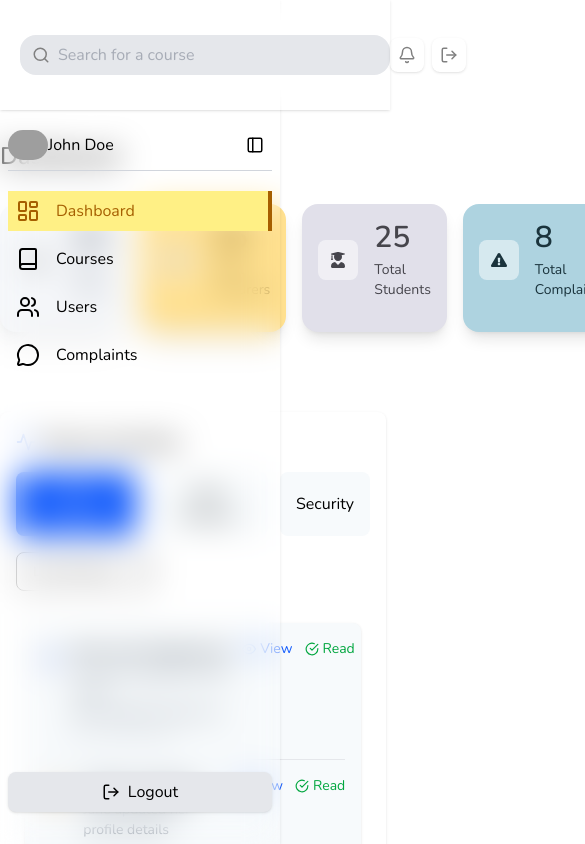
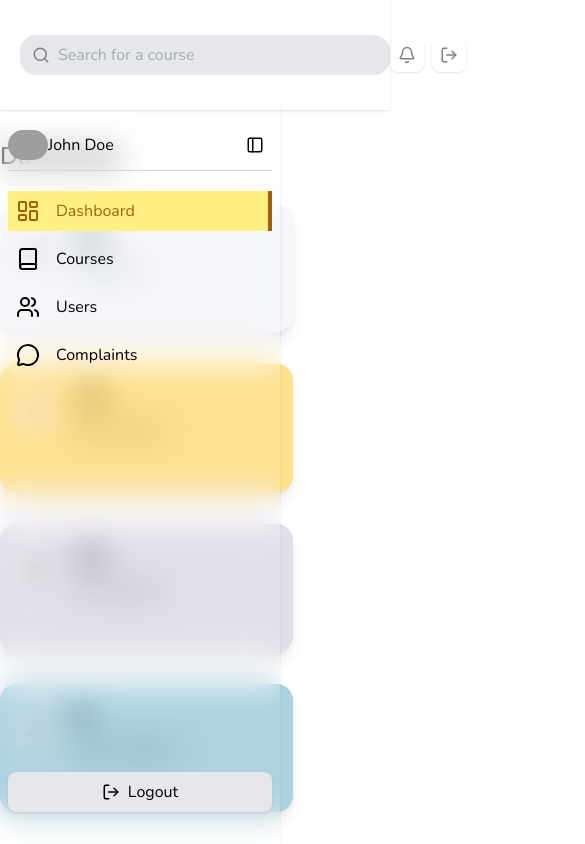
Before and after one commit to amandangum/Score-Tracker, a React (Vite) app: page /admin-dashboard in a window 390 px wide. Shown: the top 844 px of the page, 585 px wide, since content can reach past the window. Built offline with nearby package versions, Linux system fonts and the light colour scheme; grey boxes are pictures that could not be loaded.

Commit message:
commiting latest changes

```diff
--- a/src/components/(admin-routes)/AdminDash.jsx
+++ b/src/components/(admin-routes)/AdminDash.jsx
@@ -9,7 +9,9 @@ function AdminDash({sidebarOpen, setSidebarOpen}) {
     <div>
     <div >
 
-      <DashboardNav/>
+      <DashboardNav
+
+      />
     <Sidebar
     routes={adminRoute}
     sidebarOpen={sidebarOpen}
--- a/src/components/(admin-routes)/Complaints/AdminComplaints.jsx
+++ b/src/components/(admin-routes)/Complaints/AdminComplaints.jsx
@@ -8,7 +8,7 @@ function AdminComplaints({sidebarOpen, setSidebarOpen}) {
     <div>
     <div >
 
-      <DashboardNav/>
+      <DashboardNav />
     <Sidebar
     routes={adminRoute}
     sidebarOpen={sidebarOpen}
--- a/src/components/(admin-routes)/Dashboard/Dashboard.jsx
+++ b/src/components/(admin-routes)/Dashboard/Dashboard.jsx
@@ -11,7 +11,7 @@ import RecentAct from "./RecentAct";
 function Dashboard() {
   return (
     <div>
-      <div className="flex gap-4">
+      <div className="md:flex items-center gap-4">
         <LecturerCard
           Icon={<FaUser />}
           title="Total Users "
--- a/src/components/(admin-routes)/Dashboard/RecentAct.jsx
+++ b/src/components/(admin-routes)/Dashboard/RecentAct.jsx
@@ -119,7 +119,7 @@ function RecentAct() {
                     </div>
                   </div>
 
-                  <div className="flex gap-3">
+                  <div className="md:flex gap-3">
                     <button className="flex items-center gap-1 text-sm text-blue-600 hover:underline">
                       <FiEye /> View
                     </button>
--- a/src/components/(teacher-routes)/Dashboard/LecturerCard.jsx
+++ b/src/components/(teacher-routes)/Dashboard/LecturerCard.jsx
@@ -4,7 +4,7 @@ function LecturerCard({title, content, textColor, bgColor, Icon}) {
   return (
     <div
       style={{ backgroundColor: bgColor, color: textColor }}
-      className="md:w-70 min-h-32 shadow-lg rounded-2xl p-4 mt-8 xsm:w-[80%] md:flex items-center"
+      className="md:w-70 min-h-32 shadow-lg rounded-2xl p-4 mt-8 xsm:w-[75%] md:flex items-center"
     >
       <div className="flex items-center gap-4">
 
--- a/src/components/Sidebar/Sidebar.jsx
+++ b/src/components/Sidebar/Sidebar.jsx
@@ -21,6 +21,7 @@ function Sidebar({ routes, sidebarOpen, setSidebarOpen }) {
   };
 
   return (
+
     <div
       className={`md:h-screen transition-all duration-300 ease-in-out pt-30 pb-8 fixed bottom-0 z-40 backdrop-blur-lg top-0 ${
         sidebarOpen ? "w-70" : "w-15"
@@ -41,6 +42,8 @@ function Sidebar({ routes, sidebarOpen, setSidebarOpen }) {
             />
             {sidebarOpen && <p>John Doe</p>}
           </div>
+
+
           <button
             className={`cursor-pointer hover:bg-gray-100 transition-all duration-300 ease-in-out rounded-lg p-2`}
             onClick={() => setSidebarOpen((prev) => !prev)}
```
Also changed, not shown: src/nav/DashboardNav.jsx (+6 -3 lines).
